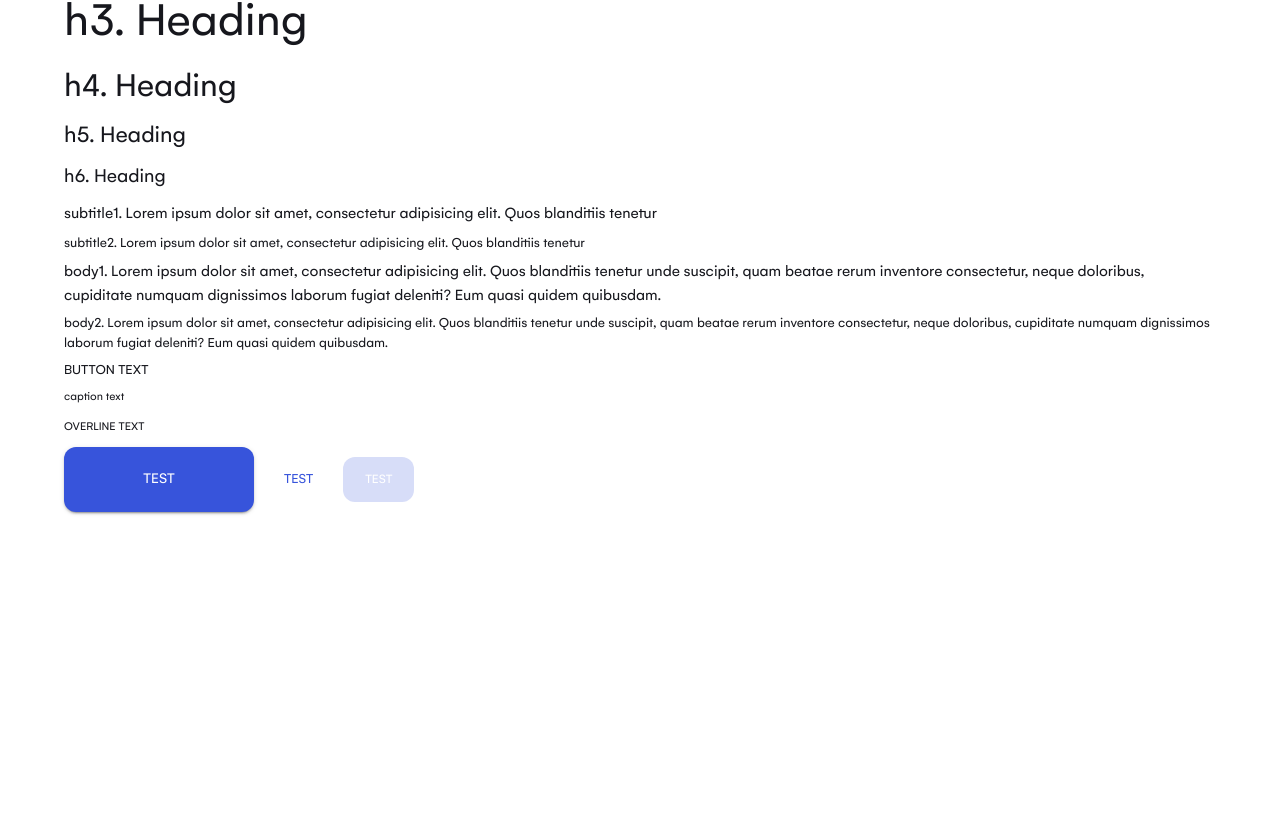
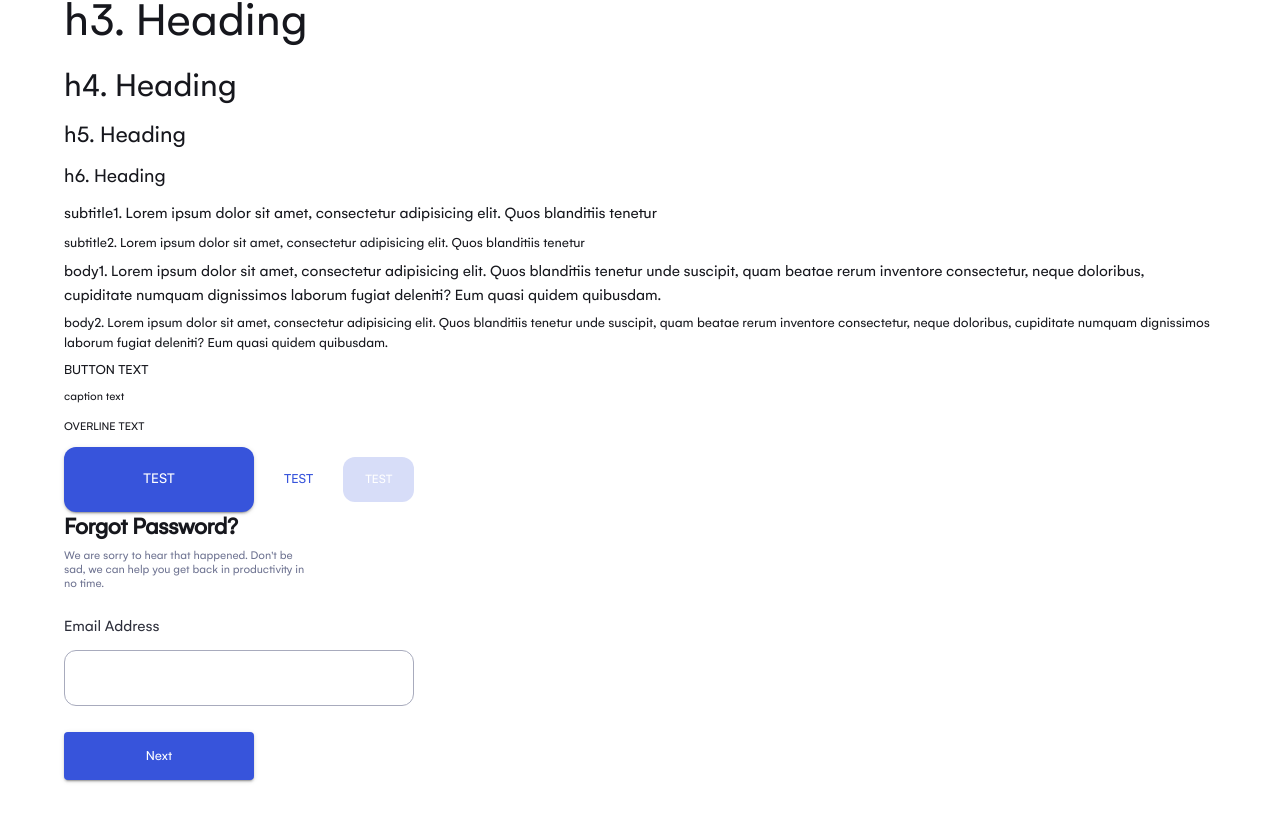
Before and after one commit to SkillBrain-com/pluto-internship, a React (Create React App) app: page /test in a window 1280 px wide. Shown: the part 246-1066 px from the top of the page. Before the commit the page ends 800 px from the top, so only its background shows below. Built offline with nearby package versions, Linux system fonts and the light colour scheme.

Commit message:
created the component, validated the form, styled it, completed the task

```diff
--- /dev/null
+++ b/src/components/shared/forgot-password-form/ForgotPasswordForm.jsx
@@ -0,0 +1,134 @@
+import React from "react";
+import { useFormik } from "formik";
+import { Box, Button, InputLabel, TextField, Typography } from "@mui/material";
+
+const ForgotPasswordForm = () => {
+  const formik = useFormik({
+    initialValues: {
+      newPass: "",
+      confirmPass: "",
+    },
+    validate: (values) => {
+      const errors = {};
+      if (!values.email) {
+        errors.email = "Required";
+      } else if (
+        !/^[A-Z0-9._%+-]+@[A-Z0-9.-]+\.[A-Z]{2,}$/i.test(values.email)
+      ) {
+        errors.email = "Invalid email address";
+      }
+      return errors;
+    },
+    onSubmit: (values) => {},
+  });
+
+  return (
+    <Box
+      sx={{
+        maxWidth: "350px",
+      }}
+    >
+      <Typography
+        variant="body1"
+        sx={{
+          fontWeight: "600",
+          fontSize: "24px",
+          lineHeight: "29px",
+          letterSpacing: "-0.02em",
+        }}
+        gutterBottom
+      >
+        Forgot Password?
+      </Typography>
+      <Typography
+        variant="body2"
+        sx={{
+          fontSize: "12px",
+          lineHeight: "14px",
+          color: "#6E7391",
+          width: "70%",
+          minHeight: "48px",
+        }}
+      >
+        We are sorry to hear that happened. Don't be sad, we can help you get
+        back in productivity in no time.
+      </Typography>
+      <form autoComplete="off" onSubmit={formik.handleSubmit}>
+        <Box
+          sx={{
+            marginTop: "20px",
+          }}
+        >
+          <InputLabel
+            htmlFor="forgot-email"
+            sx={{
+              color: "#2c2e3a",
+              lineHeight: "19px",
+            }}
+          >
+            Email Address
+          </InputLabel>
+          <TextField
+            id="forgot-email"
+            name="email"
+            value={formik.values.email}
+            onChange={formik.handleChange}
+            onBlur={formik.handleBlur}
+            variant="outlined"
+            type="email"
+            sx={{
+              width: "100%",
+              marginTop: "14px",
+              "& .MuiOutlinedInput-root": {
+                "& > fieldset": {
+                  border: "0.7px solid #A8ABBD",
+                  borderRadius: "12px",
+                  padding: "16px",
+                },
+              },
+            }}
+          />
+
+          {formik.errors.email && formik.touched.email && (
+            <Typography
+              variant="body1"
+              sx={{
+                fontSize: "12px",
+                lineHeight: "14px",
+                color: "#6E7391",
+              }}
+            >
+              {formik.errors.email}
+            </Typography>
+          )}
+        </Box>
+        <Box
+          sx={{
+            marginTop: "26px",
+          }}
+        >
+          <Button
+            variant="contained"
+            color="primary"
+            type="submit"
+            sx={{
+              height: "48px",
+              width: "190px",
+              textTransform: "none",
+            }}
+          >
+            Next
+          </Button>
+        </Box>
+      </form>
+      <Box
+        className="alert-box"
+        sx={{
+          marginTop: "40px",
+        }}
+      ></Box>
+    </Box>
+  );
+};
+
+export default ForgotPasswordForm;
--- a/src/pages/TestPage.jsx
+++ b/src/pages/TestPage.jsx
@@ -2,6 +2,7 @@ import React from "react";
 import { Container, Paper, Typography } from "@mui/material";
 import { useTheme } from "@mui/material/styles";
 import Button from "../components/shared/button/Button";
+import ForgotPasswordForm from "../components/shared/forgot-password-form/ForgotPasswordForm";
 
 function Test() {
   const theme = useTheme();
@@ -70,6 +71,7 @@ function Test() {
         <Button disabled size="small" variant="contained">
           Test
         </Button>
+        <ForgotPasswordForm />
       </Container>
     </div>
   );
```
Lines whose indentation alone changed are shown as unchanged.
